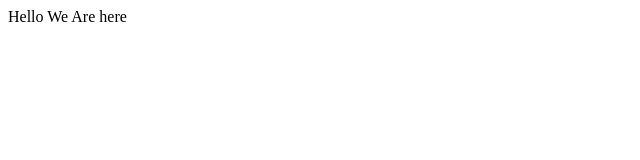
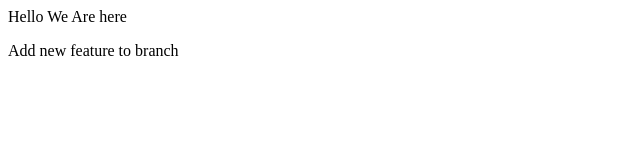
Before and after one commit to rahul9415/Local_epo, a plain HTML site: page index.html in a window 1280 px wide. Shown: the whole page, without its empty margins (0-640 px from the left). Drawn offline with Linux system fonts and the light colour scheme.

Commit message:
New feature adding

```diff
--- a/index.html
+++ b/index.html
@@ -1 +1,2 @@
 <p>Hello We Are here</p>
+<p>Add new feature to branch</p>
```
